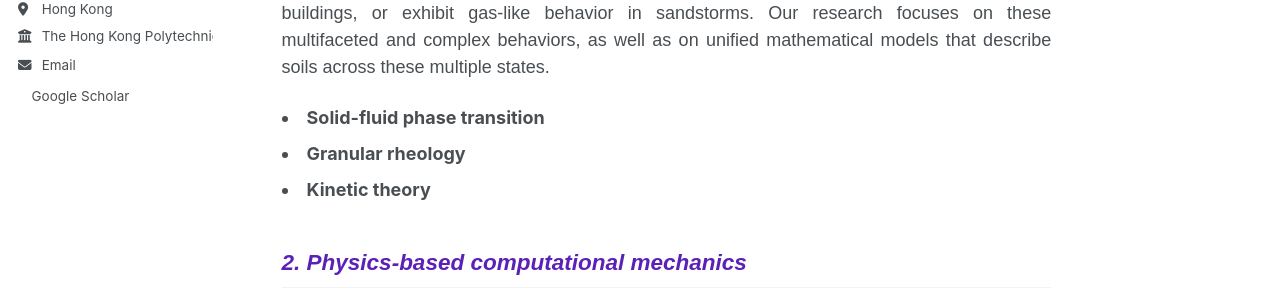
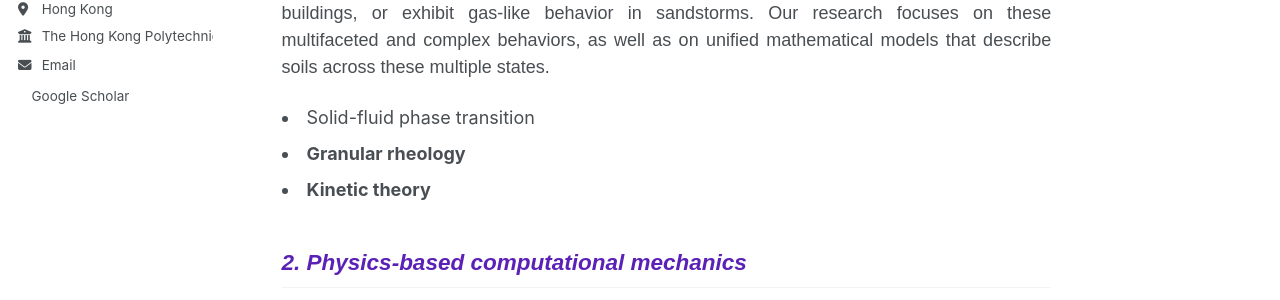
Before and after one commit to fenghang454/fenghang454.github.io, a Jekyll site: the page built from _pages/research.md, in a window 1280 px wide. Shown: the part 351-651 px from the top of the page. Built offline with Jekyll 4.4.1, drawn with Linux system fonts in a browser that asks for light colours; a style sheet for code colours, icons or effects is not loaded.

```diff
--- a/_pages/research.md
+++ b/_pages/research.md
@@ -14,7 +14,7 @@ Like water, soils can exhibit solid-like, fluid-like, and gas-like behaviors. Fo
 </p>
 
 <ul style="list-style-position: inside; padding-left: 0; margin-left: 0;">
-  <li><strong>Solid-fluid phase transition</strong></li>
+  <li>Solid-fluid phase transition</li>
   <li><strong>Granular rheology</strong></li>
   <li><strong>Kinetic theory</strong></li>
 </ul>
```
